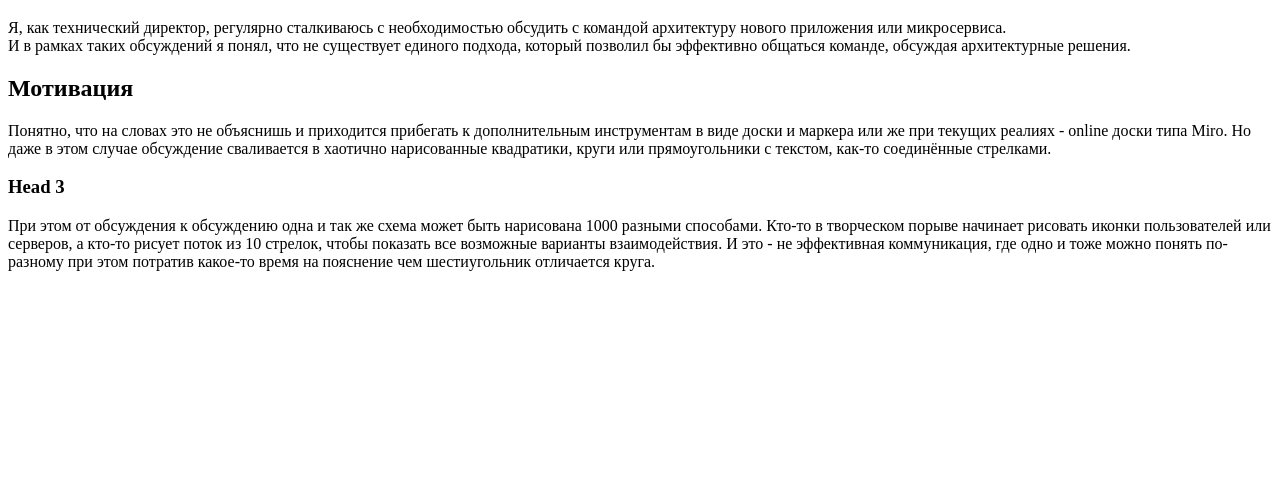
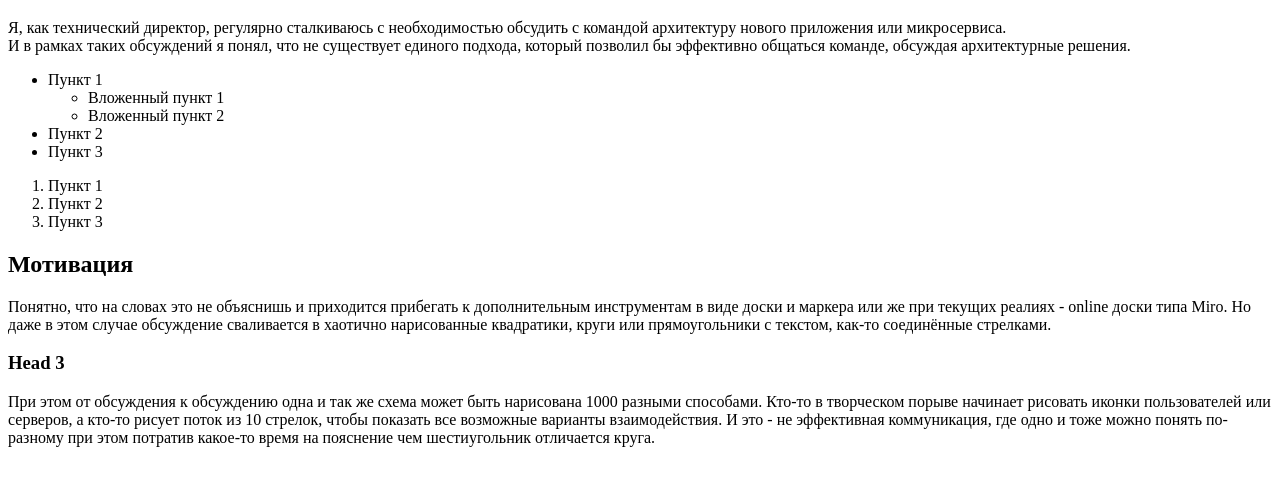
Before and after one commit to yura-fonrabe/HTML, a plain HTML site: page index.html in a window 1280 px wide. Shown: the part 61-546 px from the top of the page. Drawn offline with Linux system fonts and the light colour scheme.

Commit message:
Списки

```diff
--- a/index.html
+++ b/index.html
@@ -15,6 +15,21 @@
         который позволил бы эффективно общаться команде, обсуждая архитектурные
         решения.
     </p>
+    <ul>
+        <li>Пункт 1
+            <ul>
+                <li>Вложенный пункт 1</li>
+                <li>Вложенный пункт 2</li>
+            </ul>
+        </li>
+        <li>Пункт 2</li>
+        <li>Пункт 3</li>
+    </ul>
+    <ol>
+        <li>Пункт 1</li>
+        <li>Пункт 2</li>
+        <li>Пункт 3</li>
+    </ol>
     <h2>Мотивация</h2>
     <p>
         Понятно, что на словах это не объяснишь и приходится прибегать к
```
